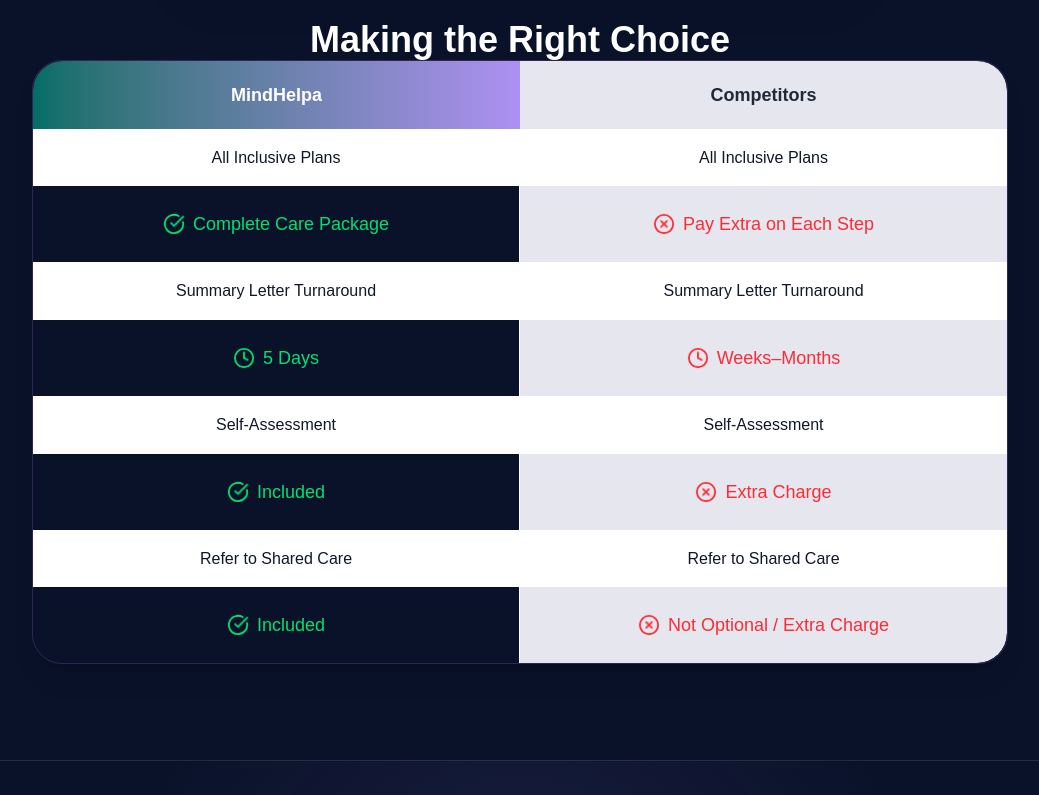
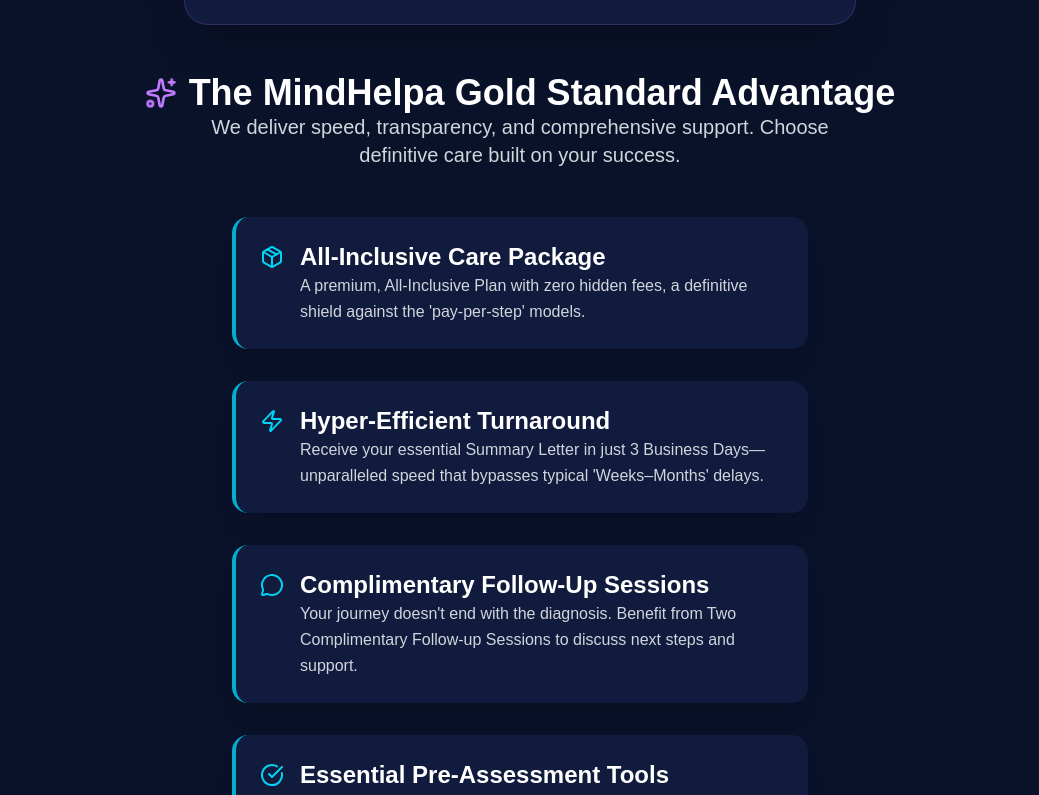
Before and after one commit to mindhelpa-limited/checkadhd, a Next.js app: page /pricing-adhd-clinical-assessment in a window 1280 px wide. Shown: the part 1520-2315 px from the top of the page, without its empty margins (120-1159 px from the left). Built offline with nearby package versions, Linux system fonts and the light colour scheme; a web font is replaced by a local one.

Commit message:
Your commit message

```diff
--- a/src/app/pricing-adhd-clinical-assessment/page.jsx
+++ b/src/app/pricing-adhd-clinical-assessment/page.jsx
@@ -8,11 +8,16 @@
   Lightbulb,
   ShieldCheck,
   XCircle,
+  Sparkles,
+  Handshake,
+  Zap,
+  Package,
+  MessageCircle,
 } from "lucide-react";
-import Header from "../../components/Header"; // 💡 IMPORTED THE HEADER
-import Footer from "../../components/home/Footer"; // 💡 IMPORTED THE FOOTER
+import Header from "../../components/Header";
+import Footer from "../../components/home/Footer";
 
-// ----------------- Animated Hero -----------------
+// ----------------- Animated Hero (No Change) -----------------
 const AnimatedBrainCircuit = () => (
   <div className="absolute inset-0 z-10 flex items-center justify-center overflow-hidden">
     <svg
@@ -46,7 +51,7 @@
   </div>
 );
 
-// ----------------- Feature Item -----------------
+// ----------------- Feature Item (No Change) -----------------
 const FeatureListItem = ({ icon, text }) => (
   <li className="flex items-start">
     <span className="flex-shrink-0 text-cyan-400 mt-1 mr-4">{icon}</span>
@@ -56,9 +61,80 @@
   </li>
 );
 
-// ----------------- Page -----------------
+// ----------------- New Elegant Comparison List Component (UPDATED) -----------------
+const MindHelpaAdvantageList = () => {
+  const advantageFeatures = [
+    {
+      icon: <Package size={24} />,
+      title: "All-Inclusive Care Package",
+      description:
+        "A premium, All-Inclusive Plan with zero hidden fees, a definitive shield against the 'pay-per-step' models.",
+    },
+    {
+      icon: <Zap size={24} />,
+      title: "Hyper-Efficient Turnaround",
+      description:
+        "Receive your essential Summary Letter in just 3 Business Days—unparalleled speed that bypasses typical 'Weeks–Months' delays.",
+    },
+    {
+      icon: <MessageCircle size={24} />,
+      title: "Complimentary Follow-Up Sessions",
+      description:
+        "Your journey doesn't end with the diagnosis. Benefit from Two Complimentary Follow-up Sessions to discuss next steps and support.",
+    },
+    {
+      icon: <CheckCircle size={24} />,
+      title: "Essential Pre-Assessment Tools",
+      description:
+        "Your necessary Self-Assessment is Included as standard, ensuring a thorough evaluation without an 'Extra Charge' fee.",
+    },
+    {
+      icon: <Handshake size={24} />,
+      title: "Seamless Shared Care Transition",
+      description:
+        "Full, proactive support for Referral to Shared Care is Included, guaranteeing a smooth, integrated handover for your ongoing needs.",
+    },
+  ];
+
+  return (
+    <div className="max-w-4xl mx-auto px-6 pb-24 text-center">
+      <h2 className="text-4xl font-serif font-bold text-white mb-6 flex items-center justify-center">
+        <Sparkles size={32} className="text-purple-400 mr-3" />
+        The MindHelpa Gold Standard Advantage
+      </h2>
+      <p className="text-xl text-gray-300 mb-12 max-w-2xl mx-auto">
+        We deliver speed, transparency, and comprehensive support. Choose definitive care built on your success.
+      </p>
+
+      <ul className="space-y-8 text-left max-w-xl mx-auto">
+        {advantageFeatures.map((f, i) => (
+          <li
+            key={i}
+            className="p-6 bg-[#101b3d] rounded-2xl border-l-4 border-cyan-400/80 shadow-xl transition-all duration-300 hover:scale-[1.02] hover:shadow-cyan-500/30"
+          >
+            <div className="flex items-start">
+              <span className="flex-shrink-0 text-cyan-400 mt-1 mr-4">
+                {f.icon}
+              </span>
+              <div>
+                <h4 className="text-2xl font-semibold text-white mb-2">
+                  {f.title}
+                </h4>
+                <p
+                  className="text-gray-300 leading-relaxed"
+                  dangerouslySetInnerHTML={{ __html: f.description }}
+                />
+              </div>
+            </div>
+          </li>
+        ))}
+      </ul>
+    </div>
+  );
+};
+
+// ----------------- Page (Minor Change to Features) -----------------
 export default function ADHDClinicalAssessmentPricing() {
-  // CHANGED: Set initial activeTab to "adult" instead of "child"
   const [activeTab, setActiveTab] = useState("adult");
 
   const features = [
@@ -68,7 +144,8 @@
     { text: "Formal, Medically Recognized Detailed Clinical Report", icon: <ShieldCheck size={20} /> },
     { text: "Differential Diagnosis Screening & Rule-Outs", icon: <CheckCircle size={20} /> },
     { text: "Personalised Next Steps & Expert-Guided Recommendations", icon: <BrainCircuit size={20} /> },
-    { text: "Fast Access: Avoid NHS Waiting Times", icon: <Clock size={20} /> },
+    { text: "Rapid Turnaround: Summary Letter in 3 Business Days", icon: <Clock size={20} /> },
+    { text: "Two Complimentary Post-Assessment Follow-ups", icon: <MessageCircle size={20} /> },
   ];
 
   const plans = {
@@ -93,10 +170,8 @@
 
       <Header />
 
-      {/* 💡 ADDED SPACING DIV FOR FIXED HEADER */}
       <div className="hidden md:block h-[90px]" />
 
-      {/* HERO */}
       <div className="relative py-24 sm:py-32 overflow-hidden">
         <AnimatedBrainCircuit />
         <div className="relative z-20 max-w-4xl mx-auto px-6 lg:px-8 text-center animate-hero-title-fade">
@@ -111,14 +186,12 @@
             </span>
           </h1>
           <p className="font-sans mt-6 text-xl leading-8 text-gray-300">
-            Get definitive clarity with a <strong>psychiatrist-led diagnostic evaluation</strong>,
+            Get definitive clarity with a psychiatrist-led diagnostic evaluation,
             built on DSM-5 and ICD-11 standards.
           </p>
         </div>
       </div>
 
-      {/* TABS */}
-      {/* CHANGED: Swapped the order of the two buttons */}
       <div className="flex justify-center -mt-6 mb-6 space-x-6">
         <button
           onClick={() => setActiveTab("adult")}
@@ -142,7 +215,6 @@
         </button>
       </div>
 
-      {/* CARD */}
       <div className="max-w-7xl mx-auto px-4 pb-12">
         <div className="max-w-2xl mx-auto bg-[#101b3d] rounded-3xl shadow-2xl border border-purple-400/20 overflow-hidden transform transition duration-500 hover:scale-[1.01] hover:shadow-purple-500/30">
           <div className="p-10 text-center bg-purple-600/10 border-b border-purple-400/30">
@@ -184,104 +256,10 @@
         </div>
       </div>
 
-      {/* COMPARISON SECTION (Mentalwell Style) */}
-      <div className="max-w-5xl mx-auto px-6 pb-24 text-center">
-        <h2 className="text-4xl font-serif font-bold text-white mb-12">
-          Making the Right Choice
-        </h2>
-
-        <div className="overflow-hidden rounded-[30px] border border-purple-400/20 shadow-xl">
-          {/* Header */}
-          <div className="grid grid-cols-2 text-white text-lg font-semibold">
-            <div className="bg-gradient-to-r from-[#006D66] to-[#AD90F2] py-5 rounded-tl-[30px] text-center">
-              MindHelpa
-            </div>
-            <div className="bg-[#E5E6EE] text-gray-800 py-5 rounded-tr-[30px] text-center">
-              Competitors
-            </div>
-          </div>
-
-          {/* Row 1 */}
-          <div className="grid grid-cols-2 divide-x divide-white bg-white text-gray-900 font-medium">
-            <div className="py-4 px-4 text-center bg-white/5">All Inclusive Plans</div>
-            <div className="py-4 px-4 text-center bg-white/5">All Inclusive Plans</div>
-          </div>
-
-          <div className="grid grid-cols-2 divide-x divide-white text-lg">
-            <div className="bg-[#0a122a] py-6 flex flex-col items-center justify-center">
-              <div className="flex items-center gap-2 text-green-400 font-medium">
-                <CheckCircle size={22} /> Complete Care Package
-              </div>
-            </div>
-            <div className="bg-[#E5E6EE] py-6 flex flex-col items-center justify-center text-gray-700">
-              <div className="flex items-center gap-2 text-red-500 font-medium">
-                <XCircle size={22} /> Pay Extra on Each Step
-              </div>
-            </div>
-          </div>
-
-          {/* Row 2 */}
-          <div className="grid grid-cols-2 divide-x divide-white bg-white text-gray-900 font-medium">
-            <div className="py-4 px-4 text-center bg-white/5">Summary Letter Turnaround</div>
-            <div className="py-4 px-4 text-center bg-white/5">Summary Letter Turnaround</div>
-          </div>
-
-          <div className="grid grid-cols-2 divide-x divide-white text-lg">
-            <div className="bg-[#0a122a] py-6 flex flex-col items-center justify-center">
-              <div className="flex items-center gap-2 text-green-400 font-medium">
-                <Clock size={22} /> 5 Days
-              </div>
-            </div>
-            <div className="bg-[#E5E6EE] py-6 flex flex-col items-center justify-center text-gray-700">
-              <div className="flex items-center gap-2 text-red-500 font-medium">
-                <Clock size={22} /> Weeks–Months
-              </div>
-            </div>
-          </div>
-
-          {/* Row 3 - "Self-Assessment" */}
-          <div className="grid grid-cols-2 divide-x divide-white bg-white text-gray-900 font-medium">
-            <div className="py-4 px-4 text-center bg-white/5">Self-Assessment</div>
-            <div className="py-4 px-4 text-center bg-white/5">Self-Assessment</div>
-          </div>
-
-          <div className="grid grid-cols-2 divide-x divide-white text-lg">
-            <div className="bg-[#0a122a] py-6 flex flex-col items-center justify-center">
-              <div className="flex items-center gap-2 text-green-400 font-medium">
-                <CheckCircle size={22} /> Included
-              </div>
-            </div>
-            <div className="bg-[#E5E6EE] py-6 flex flex-col items-center justify-center text-gray-700">
-              <div className="flex items-center gap-2 text-red-500 font-medium">
-                <XCircle size={22} /> Extra Charge
-              </div>
-            </div>
-          </div>
-
-          {/* Row 4 */}
-          <div className="grid grid-cols-2 divide-x divide-white bg-white text-gray-900 font-medium">
-            <div className="py-4 px-4 text-center bg-white/5">Refer to Shared Care</div>
-            <div className="py-4 px-4 text-center bg-white/5">Refer to Shared Care</div>
-          </div>
-
-          <div className="grid grid-cols-2 divide-x divide-white text-lg rounded-b-[30px] overflow-hidden">
-            <div className="bg-[#0a122a] py-6 flex flex-col items-center justify-center rounded-bl-[30px]">
-              <div className="flex items-center gap-2 text-green-400 font-medium">
-                <CheckCircle size={22} /> Included
-              </div>
-            </div>
-            <div className="bg-[#E5E6EE] py-6 flex flex-col items-center justify-center text-gray-700 rounded-br-[30px]">
-              <div className="flex items-center gap-2 text-red-500 font-medium">
-                <XCircle size={22} /> Not Optional / Extra Charge
-              </div>
-            </div>
-          </div>
-        </div>
-      </div>
+      <MindHelpaAdvantageList />
 
       <Footer />
 
-      {/* ANIMATIONS */}
       <style jsx global>{`
         .animate-hero-title-fade {
           animation: hero-title-fade 1.5s ease-out forwards;
```
